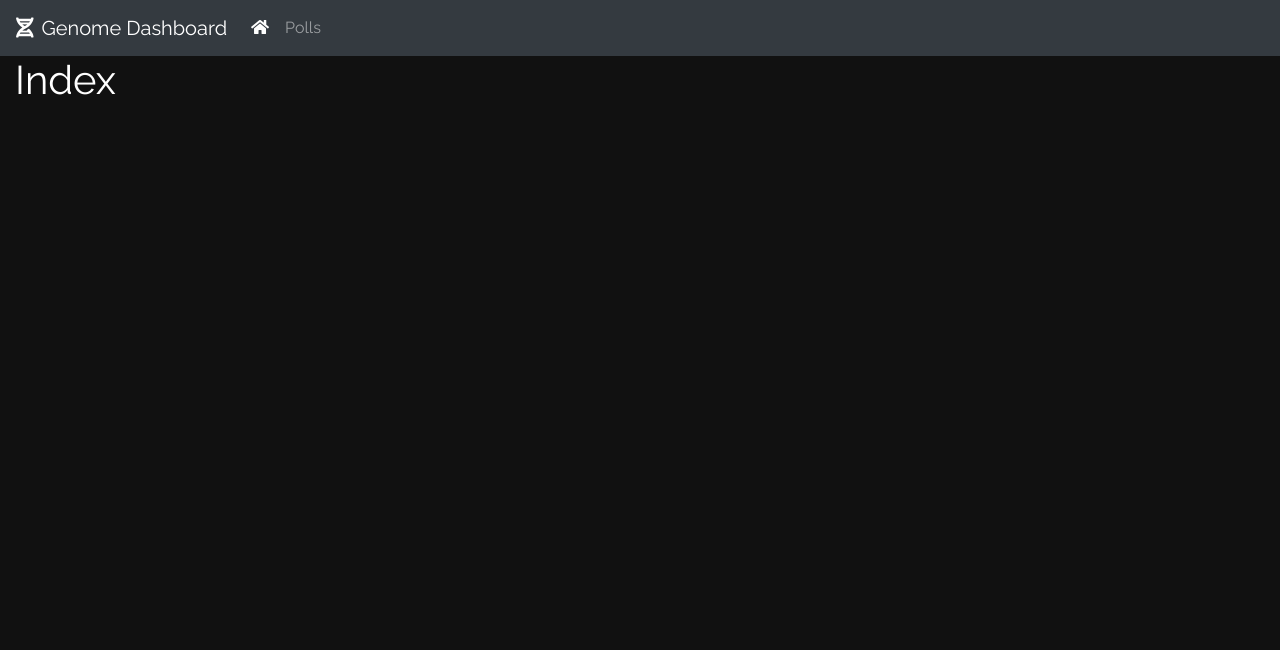
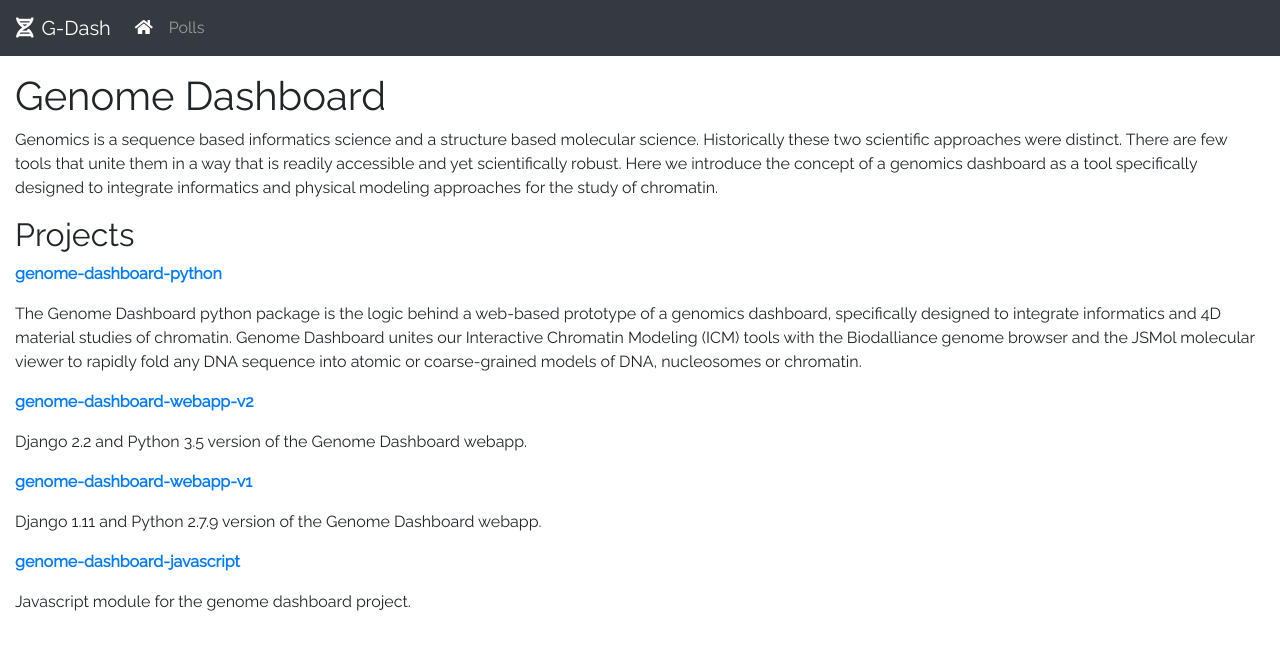
Before and after one commit to genome-dashboard/genome-dashboard-webapp-v2, a Django app: page / in a window 1280 px wide. Shown: the top 650 px of the page. Run offline with Django 3.2, Linux system fonts and the light colour scheme; some libraries are stand-ins or nearby versions.

Commit message:
:Added content to the index page.

```diff
--- a/genomedashboard_v2/static/genomedashboard_v2/styles/base.css
+++ b/genomedashboard_v2/static/genomedashboard_v2/styles/base.css
@@ -17,10 +17,14 @@ body {
 }
 
 body {
-  background-color: #111;
-  color: #fff;
+  /* background-color: #111; */
+  /* color: #fff; */
 }
 
 .navbar-brand-icon {
   margin-right: 0.5rem;
 }
+
+.content-container {
+  margin-top: 1rem;
+}
--- a/polls/templates/genomedashboard_v2/index.html
+++ b/polls/templates/genomedashboard_v2/index.html
@@ -17,7 +17,24 @@
 
 <!-- Template Inheritance Block For Content -->
 {% block content %}
-<h1>Index</h1>
+<h1>Genome Dashboard</h1>
+
+<p>Genomics is a sequence based informatics science and a structure based molecular science. Historically these two scientific approaches were distinct. There are few tools that unite them in a way that is readily accessible and yet scientifically robust. Here we introduce the concept of a genomics dashboard as a tool specifically designed to integrate informatics and physical modeling approaches for the study of chromatin.</p>
+
+<h2>Projects</h2>
+
+<p><a href="https://github.com/genome-dashboard/genome-dashboard-python" target="_blank"><b>genome-dashboard-python</b></a></p>
+<p>The Genome Dashboard python package is the logic behind a web-based prototype of a genomics dashboard, specifically designed to integrate informatics and 4D material studies of chromatin. Genome Dashboard unites our Interactive Chromatin Modeling (ICM) tools with the Biodalliance genome browser and the JSMol molecular viewer to rapidly fold any DNA sequence into atomic or coarse-grained models of DNA, nucleosomes or chromatin.</p>
+
+<p><a href="https://github.com/genome-dashboard/genome-dashboard-webapp-v2" target="_blank"><b>genome-dashboard-webapp-v2</b></a></p>
+<p>Django 2.2 and Python 3.5 version of the Genome Dashboard webapp.</p>
+
+<p><a href="https://github.com/genome-dashboard/genome-dashboard-webapp-v1" target="_blank"><b>genome-dashboard-webapp-v1</b></a></p>
+<p>Django 1.11 and Python 2.7.9 version of the Genome Dashboard webapp.</p>
+
+<p><a href="https://github.com/genome-dashboard/genome-dashboard-javascript" target="_blank"><b>genome-dashboard-javascript</b></a></p>
+<p>Javascript module for the genome dashboard project.</p>
+
 {% endblock content %}
 
 <!-- Template Inheritance Block For Scripts -->
--- a/polls/templates/navigation.html
+++ b/polls/templates/navigation.html
@@ -1,5 +1,5 @@
 <nav class="navbar navbar-expand-lg navbar-dark bg-dark">
-  <a class="navbar-brand" href="/"><i class="fas fa-dna navbar-brand-icon"></i>Genome Dashboard</a>
+  <a class="navbar-brand" href="/"><i class="fas fa-dna navbar-brand-icon"></i>G-Dash</a>
   <button class="navbar-toggler" type="button" data-toggle="collapse" data-target="#navbarNavAltMarkup" aria-controls="navbarNavAltMarkup" aria-expanded="false" aria-label="Toggle navigation">
     <span class="navbar-toggler-icon"></span>
   </button>
```
Also changed, not shown: polls/templates/base.html (line endings or trailing spaces).
